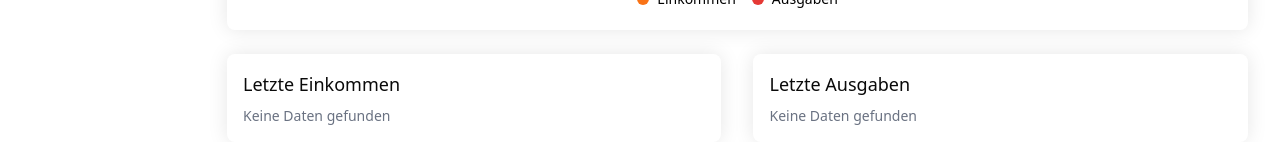
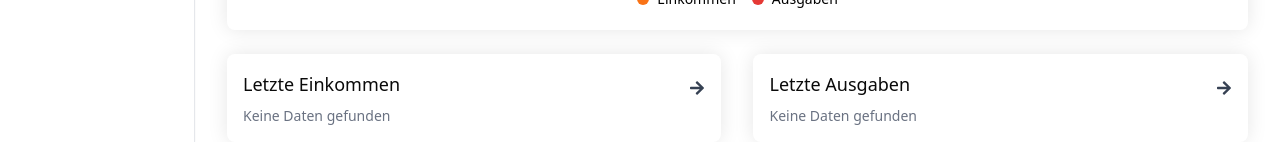
Before and after one commit to Marvin348/CashMate, a React (Vite) app: page / in a window 1280 px wide. Shown: the part 935-1077 px from the top of the page. Built offline with nearby package versions, Linux system fonts and the light colour scheme.

Commit message:
add navigation in dashboard to links

```diff
--- a/src/components/Sidebar.tsx
+++ b/src/components/Sidebar.tsx
@@ -20,7 +20,7 @@ const Sidebar = ({ isOpen, onClose }: SidebarProps) => {
       <aside
         className={`fixed left-0 top-0 bottom-0 p-4 bg-white rounded-md transform transition-transform duration-300 ease-in-out z-50 ${
           isOpen ? "translate-x-0" : "-translate-x-full"
-        } md:static md:h-screen md:border-r border-gray-200 shadow-xs md:translate-x-0 md:rounded-none`}
+        } md:static md:border-r border-gray-200 shadow-xs md:translate-x-0 md:rounded-none`}
       >
         <nav className="flex flex-col gap-4 rounded-md">
           {SIDEBAR_LINKS.map(({ to, activeColor, label, icon: Icon }) => (
--- a/src/components/charts/IncomeExpenseChart.tsx
+++ b/src/components/charts/IncomeExpenseChart.tsx
@@ -2,8 +2,8 @@ import type { Transaction } from "@/types/transaction";
 import { formatDateDE } from "@/utils/formData";
 import { LineChart, Line, XAxis, YAxis, Tooltip, Legend } from "recharts";
 import { groupTransactionsByMonth } from "@/utils/groupTransactionsByMonth";
-import DashboardTooltip from "../DashboardTooltip";
-import CustomLegend from "../CustomLegend";
+import DashboardTooltip from "@/components/charts/DashboardTooltip";
+import CustomLegend from "@/components/charts/CustomLegend";
 
 type IncomeExpenseChartProps = {
   data: Transaction[];
--- a/src/components/charts/TransactionAreaChart.tsx
+++ b/src/components/charts/TransactionAreaChart.tsx
@@ -1,5 +1,5 @@
 import { AreaChart, Area, XAxis, YAxis, Tooltip } from "recharts";
-import CustomTooltip from "../CustomTooltip";
+import CustomTooltip from "@/components/charts/CustomTooltip";
 import { formatDateDE } from "@/utils/formData";
 import type { Transaction } from "@/types/transaction";
 import { PAGE_COLORS } from "@/constants/colors";
--- a/src/components/charts/TransactionPieChart.tsx
+++ b/src/components/charts/TransactionPieChart.tsx
@@ -1,5 +1,5 @@
 import { PieChart, Pie, ResponsiveContainer, Label, Legend } from "recharts";
-import CustomLegend from "../CustomLegend";
+import CustomLegend from "@/components/charts/CustomLegend";
 
 type TransactionPieChartProps = {
   income: number;
--- a/src/pages/DashboardPage.tsx
+++ b/src/pages/DashboardPage.tsx
@@ -2,10 +2,13 @@ import IncomeExpenseChart from "@/components/charts/IncomeExpenseChart";
 import TransactionPieChart from "@/components/charts/TransactionPieChart";
 import SummaryCardGroup from "@/components/dashboard/SummaryCardGroup";
 import GridTransactions from "@/components/transaction/GridTransactions";
+import { FaArrowRight } from "react-icons/fa";
 import { DASHBOARD_CARDS } from "@/constants/dashboard-cards";
 import useTransactionsStore from "@/storage/useTransactionsStore";
 import { calcTotal } from "@/utils/calcTotal";
 import { getRecentTransactions } from "@/utils/getRecentTransactions";
+import { Link } from "react-router";
+
 const DashboardPage = () => {
   const transactions = useTransactionsStore((state) => state.transactions);
 
@@ -73,12 +76,22 @@ const DashboardPage = () => {
 
       <div className="mt-6 grid grid-cols-1 md:grid-cols-2 gap-x-8 gap-6">
         <div className="w-full p-4 rounded-md custom-shadow">
-          <h2 className="font-medium text-lg mb-2">Letzte Einkommen</h2>
+          <div className="flex items-center justify-between">
+            <h2 className="font-medium text-lg mb-2">Letzte Einkommen</h2>
+            <Link className="text-gray-700 hover:text-black" to="/income">
+              <FaArrowRight />
+            </Link>
+          </div>
           <GridTransactions data={recentIncomeTransactions} />
         </div>
 
         <div className="w-full p-4 rounded-md custom-shadow">
-          <h2 className="font-medium text-lg mb-2">Letzte Ausgaben</h2>
+          <div className="flex items-center justify-between">
+            <h2 className="font-medium text-lg mb-2">Letzte Ausgaben</h2>
+            <Link className="text-gray-700 hover:text-black" to="/expense">
+              <FaArrowRight />
+            </Link>
+          </div>
           <GridTransactions data={recentExpenseTransactions} />
         </div>
       </div>
```
Also changed, not shown: src/components/charts/CustomLegend.tsx (renamed from src/components/CustomLegend.tsx), src/components/charts/CustomTooltip.tsx (renamed from src/components/CustomTooltip.tsx), src/components/charts/DashboardTooltip.tsx (renamed from src/components/DashboardTooltip.tsx).
